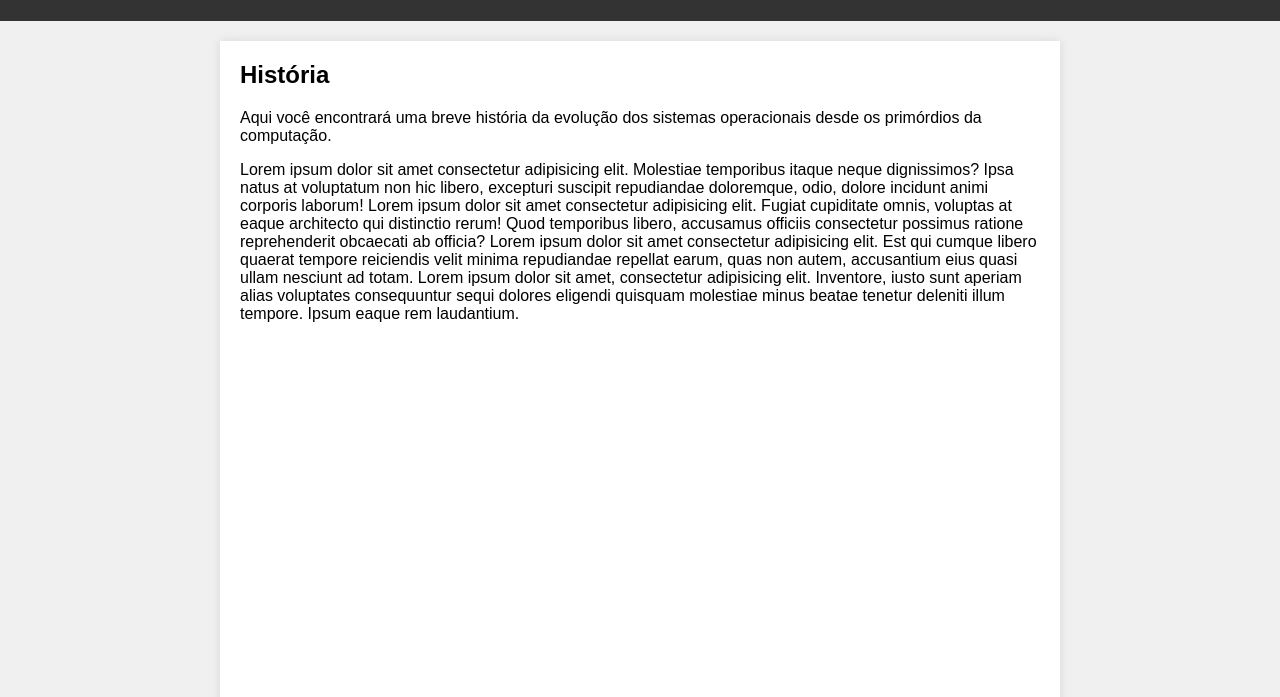
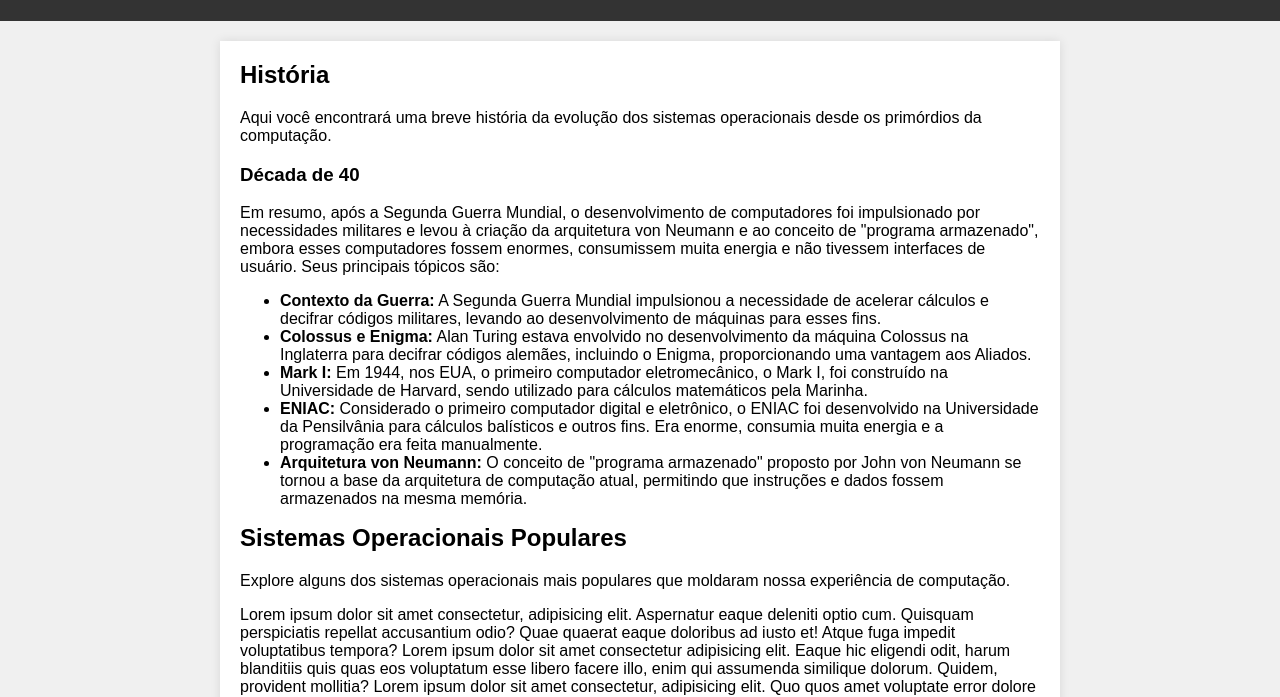
Before and after one commit to MatheusGomes0/SiteSO, a plain HTML site: page index.html in a window 1280 px wide. Shown: the part 99-796 px from the top of the page. Drawn offline with Linux system fonts and the light colour scheme.

Commit message:
Add files via upload

```diff
--- a/index.html
+++ b/index.html
@@ -14,12 +14,20 @@
     <main>
         <section class="info" id="historia">
             <h2>História</h2>
+
             <p>Aqui você encontrará uma breve história da evolução dos sistemas operacionais desde os primórdios da computação.</p>
+              <h3>Década de 40</h3>
+
             <p>
-              Lorem ipsum dolor sit amet consectetur adipisicing elit. Molestiae temporibus itaque neque dignissimos? Ipsa natus at voluptatum non hic libero, excepturi suscipit repudiandae doloremque, odio, dolore incidunt animi corporis laborum!
-              Lorem ipsum dolor sit amet consectetur adipisicing elit. Fugiat cupiditate omnis, voluptas at eaque architecto qui distinctio rerum! Quod temporibus libero, accusamus officiis consectetur possimus ratione reprehenderit obcaecati ab officia?
-              Lorem ipsum dolor sit amet consectetur adipisicing elit. Est qui cumque libero quaerat tempore reiciendis velit minima repudiandae repellat earum, quas non autem, accusantium eius quasi ullam nesciunt ad totam.
-              Lorem ipsum dolor sit amet, consectetur adipisicing elit. Inventore, iusto sunt aperiam alias voluptates consequuntur sequi dolores eligendi quisquam molestiae minus beatae tenetur deleniti illum tempore. Ipsum eaque rem laudantium.
+              Em resumo, após a Segunda Guerra Mundial, o desenvolvimento de computadores foi impulsionado por necessidades militares e levou à criação da arquitetura von Neumann e ao conceito de "programa armazenado", embora esses computadores fossem enormes, consumissem muita energia e não tivessem interfaces de usuário.
+Seus principais tópicos são:
+<ul>
+  <li><span class = "bold">Contexto da Guerra:</span> A Segunda Guerra Mundial impulsionou a necessidade de acelerar cálculos e decifrar códigos militares, levando ao desenvolvimento de máquinas para esses fins.</li>
+  <li><span class = "bold">Colossus e Enigma:</span> Alan Turing estava envolvido no desenvolvimento da máquina Colossus na Inglaterra para decifrar códigos alemães, incluindo o Enigma, proporcionando uma vantagem aos Aliados.</li>
+  <li><span class = "bold">Mark I:</span> Em 1944, nos EUA, o primeiro computador eletromecânico, o Mark I, foi construído na Universidade de Harvard, sendo utilizado para cálculos matemáticos pela Marinha.</li>
+  <li><span class = "bold">ENIAC:</span> Considerado o primeiro computador digital e eletrônico, o ENIAC foi desenvolvido na Universidade da Pensilvânia para cálculos balísticos e outros fins. Era enorme, consumia muita energia e a programação era feita manualmente.</li>
+  <li><span class = "bold">Arquitetura von Neumann:</span> O conceito de "programa armazenado" proposto por John von Neumann se tornou a base da arquitetura de computação atual, permitindo que instruções e dados fossem armazenados na mesma memória.</li>
+</ul>
 
             </p>
         </section>
--- a/styles.css
+++ b/styles.css
@@ -1,4 +1,7 @@
 /* Estilos gerais */
+.bold{
+  font-weight: bolder;
+}
 body {
   font-family: Arial, sans-serif;
   margin: 0;
```
